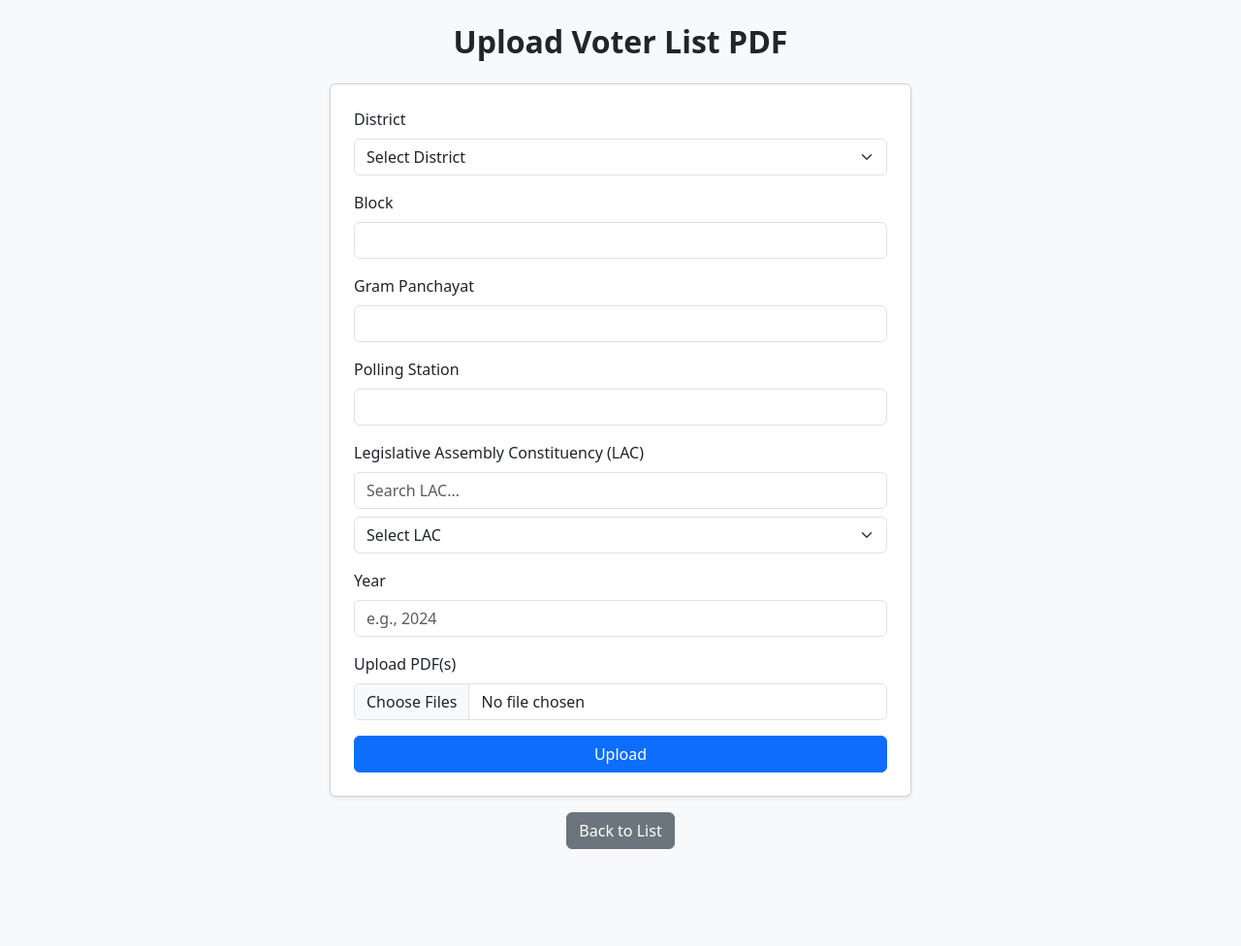
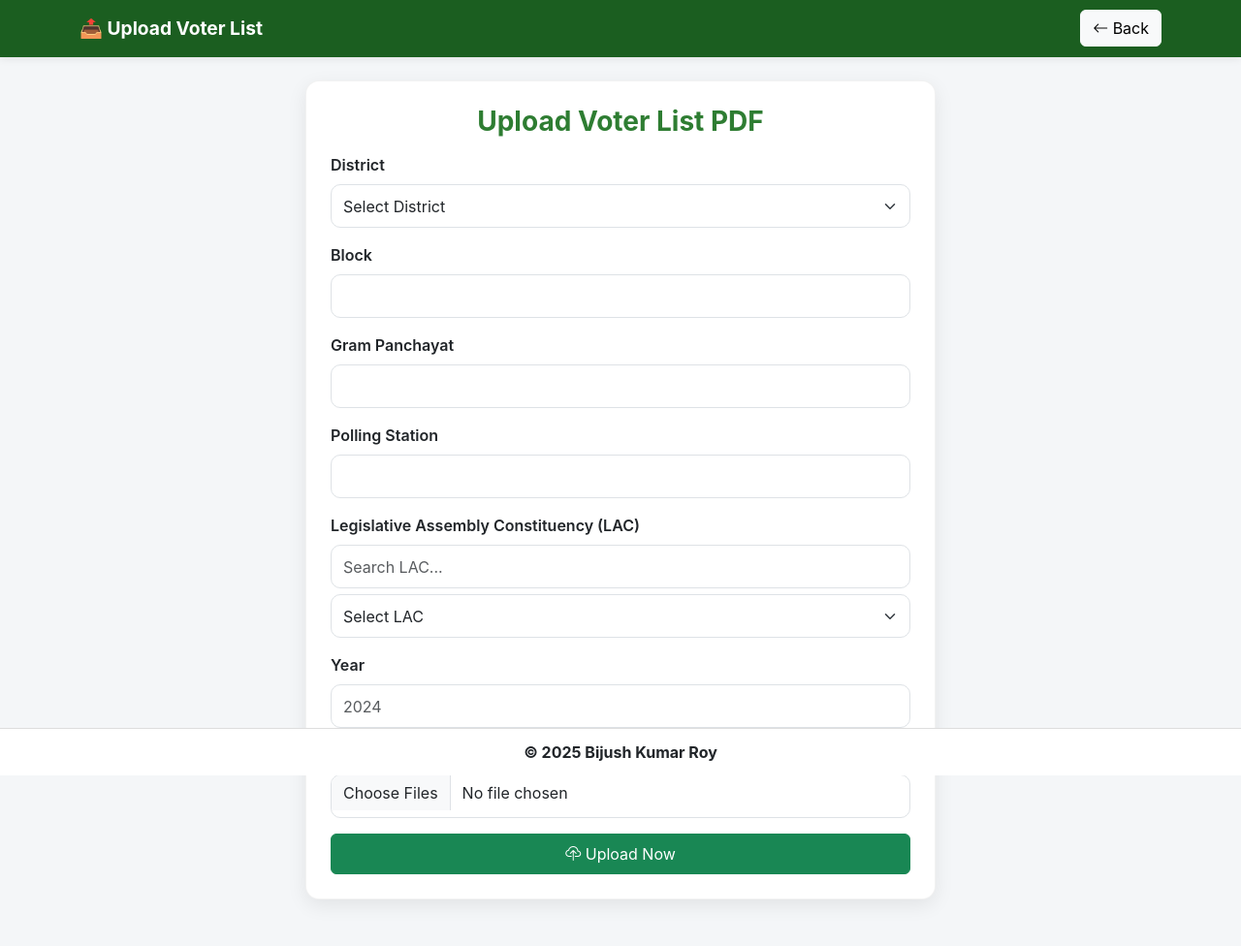
Before and after one commit to Bijush/Voterlist, a Flask app: page /upload in a window 1280 px wide. Shown: the whole page at 97% size. Before the commit the page ends 876 px from the top, so only its background shows below. Run offline with Flask 3, Linux system fonts and the light colour scheme; parts of the project's set-up code (start-up, migrations or seed data) failed here and were passed over; some libraries are stand-ins or nearby versions.

Commit message:
Update upload_voterlist.html

```diff
--- a/templates/upload_voterlist.html
+++ b/templates/upload_voterlist.html
@@ -5,25 +5,81 @@
   <title>Upload Voter List</title>
   <meta name="viewport" content="width=device-width, initial-scale=1">
 
+  <!-- Bootstrap + Icons -->
   <link href="https://cdn.jsdelivr.net/npm/bootstrap@5.3.2/dist/css/bootstrap.min.css" rel="stylesheet">
+  <link href="https://cdn.jsdelivr.net/npm/bootstrap-icons@1.11.1/font/bootstrap-icons.css" rel="stylesheet">
 
   <style>
-    .form-section {
-      max-width: 600px;
+    :root {
+      --brand-green: #1b5e20;
+      --accent-green: #2e7d32;
+      --bg: #f4f6f8;
+    }
+
+    body {
+      background: var(--bg);
+      font-family: Inter, system-ui;
+    }
+
+    /* NAV */
+    .navbar {
+      background: var(--brand-green);
+      padding: 10px 0;
+      box-shadow: 0 2px 8px rgba(0,0,0,0.08);
+    }
+    .navbar-brand { color: #fff !important; font-size: 1.2rem; font-weight: 700; }
+
+    /* CARD FORM */
+    .upload-card {
+      background: #fff;
+      padding: 25px;
+      border-radius: 14px;
+      box-shadow: 0 6px 20px rgba(0,0,0,0.08);
+      border: 1px solid rgba(0,0,0,0.05);
+      max-width: 650px;
       margin: auto;
     }
-    .search-box {
-      margin-bottom: 8px;
+
+    .form-label { font-weight: 600; }
+    .form-control, .form-select { min-height: 45px; border-radius: 10px; }
+
+    /* Search Box */
+    #lacSearch { margin-bottom: 6px; }
+
+    /* FOOTER */
+    footer.site-footer {
+      background: #fff;
+      border-top: 1px solid #ddd;
+      padding: 12px;
+      position: fixed;
+      left: 0; right: 0; bottom: 0;
+      text-align: center;
     }
   </style>
 </head>
 
-<body class="bg-light">
-  <div class="container py-4">
-    <h2 class="mb-4 text-center fw-bold">Upload Voter List PDF</h2>
+<body>
 
-    <form action="{{ url_for('upload') }}" method="POST" enctype="multipart/form-data"
-          class="card p-4 shadow-sm form-section">
+<!-- NAV -->
+<nav class="navbar">
+  <div class="container d-flex justify-content-between">
+    <a class="navbar-brand">📤 Upload Voter List</a>
+    <a href="{{ url_for('index') }}" class="btn btn-light">
+      <i class="bi bi-arrow-left"></i> Back
+    </a>
+  </div>
+</nav>
+
+
+<div class="container my-4 mb-5">
+
+  <div class="upload-card">
+
+    <h3 class="text-center fw-bold mb-3" style="color: var(--accent-green);">
+      Upload Voter List PDF
+    </h3>
+
+    <form action="{{ url_for('upload') }}" method="POST" enctype="multipart/form-data">
 
       <!-- District -->
       <div class="mb-3">
@@ -58,8 +114,7 @@
       <div class="mb-3">
         <label class="form-label">Legislative Assembly Constituency (LAC)</label>
 
-        <!-- Search box -->
-        <input type="text" id="lacSearch" class="form-control search-box" placeholder="Search LAC...">
+        <input type="text" id="lacSearch" class="form-control" placeholder="Search LAC...">
 
         <select name="lac_no" id="lac_no" class="form-select" required>
           <option value="" disabled selected>Select LAC</option>
@@ -69,7 +124,7 @@
       <!-- Year -->
       <div class="mb-3">
         <label class="form-label">Year</label>
-        <input type="number" class="form-control" name="year" placeholder="e.g., 2024" required>
+        <input type="number" class="form-control" name="year" placeholder="2024" required>
       </div>
 
       <!-- PDF Upload -->
@@ -78,36 +133,34 @@
         <input type="file" class="form-control" name="pdfs" accept="application/pdf" multiple required>
       </div>
 
-      <button type="submit" class="btn btn-primary w-100">Upload</button>
+      <button type="submit" class="btn btn-success w-100 py-2">
+        <i class="bi bi-cloud-upload"></i> Upload Now
+      </button>
     </form>
 
-    <div class="text-center mt-3">
-      <a href="{{ url_for('index') }}" class="btn btn-secondary">Back to List</a>
-    </div>
   </div>
 
-  <!-- JS for auto linking District → LAC + Search -->
+</div>
+
+
+<footer class="site-footer">
+  <strong>© 2025 Bijush Kumar Roy</strong>
+</footer>
+
+
+<!-- JS: District → LAC Auto Linking + LAC Search -->
 <script>
   const lacData = {
-      "Cachar": [
-        "42-Udharbond",
-        "117-Borkhola"
-      ],
-      "Karimganj": [
-        "3-Ratabari",
-        "4-Patharkandi"
-      ],
-      "Hailakandi": [
-        "6-Hailakandi",
-        "7-Katlicherra"
-      ]
+    "Cachar": ["42-Udharbond", "117-Borkhola"],
+    "Karimganj": ["3-Ratabari", "4-Patharkandi"],
+    "Hailakandi": ["6-Hailakandi", "7-Katlicherra"]
   };
 
   const districtSelect = document.getElementById("district");
   const lacSelect = document.getElementById("lac_no");
   const lacSearch = document.getElementById("lacSearch");
 
-    // Load LAC based on district
+  // Update LAC list when district changes
   districtSelect.addEventListener("change", function () {
     updateLAC(this.value);
   });
@@ -125,13 +178,16 @@
     });
   }
 
-    // Search filter
+  // Load LAC if browser keeps previously selected district
+  if (districtSelect.value) updateLAC(districtSelect.value);
+
+  // LAC Search Filter
   lacSearch.addEventListener("keyup", function () {
     const filter = lacSearch.value.toLowerCase();
     const options = lacSelect.querySelectorAll("option");
 
     options.forEach(opt => {
-        if (opt.value.toLowerCase().includes(filter)) {
+      if (opt.textContent.toLowerCase().includes(filter) || opt.value === "") {
         opt.style.display = "";
       } else {
         opt.style.display = "none";
```
Lines whose indentation alone changed are shown as unchanged.
